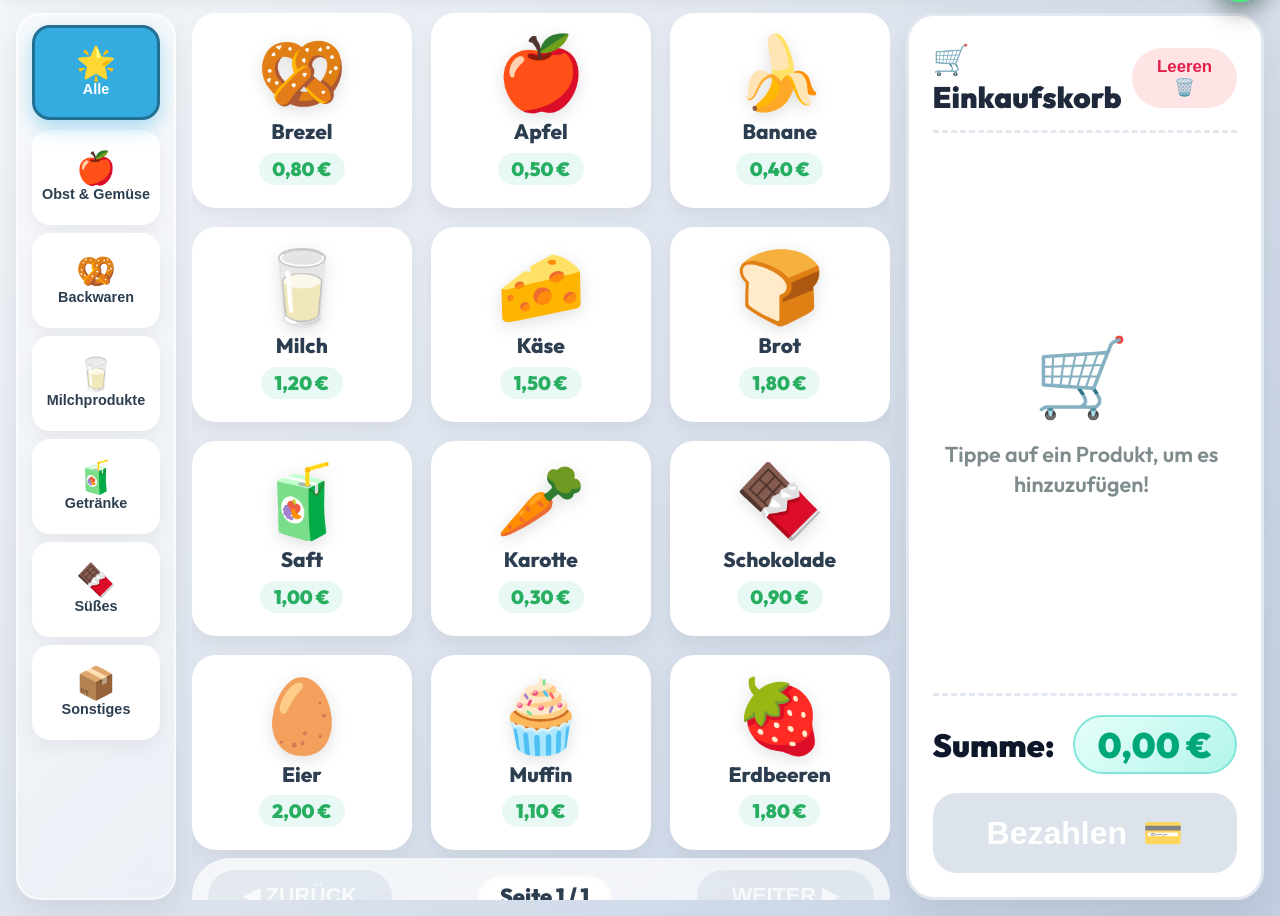
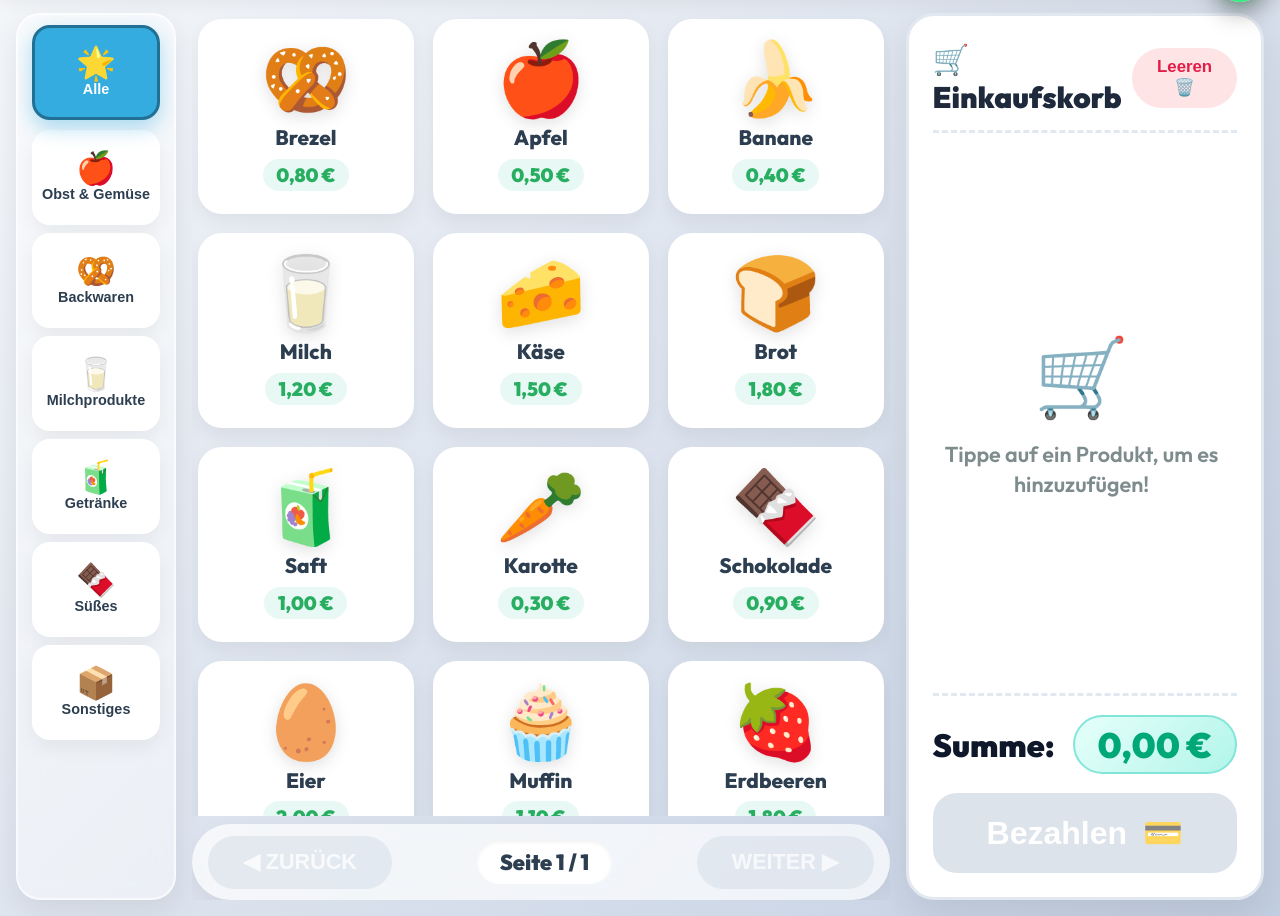
Before and after one commit to Ayakashi97/kids-supermarket, a Flask app: page / in a window 1280 px wide. Shown: the part 60-976 px from the top of the page. Run offline with Flask 3, Linux system fonts and the light colour scheme; some libraries are stand-ins or nearby versions.

Commit message:
fix(cashier): Restore overflow:hidden on product grid for correct kid pagination calculation

```diff
--- a/app/static/css/main.css
+++ b/app/static/css/main.css
@@ -324,9 +324,10 @@ body.cashier-page, body.terminal-page {
     gap: 1.2rem;
     align-content: start;
     flex: 1;
-    overflow: visible;
+    min-height: 0;
+    overflow: hidden !important; /* Essential for kid pagination height calculation! */
     padding: 6px;
-    margin: -6px;
+    box-sizing: border-box;
 }
 
 /* Pagination Bar */
--- a/app/static/sw.js
+++ b/app/static/sw.js
@@ -1,6 +1,6 @@
 // Service Worker for Kinder-Supermarkt PWA
 // Update SW_VERSION whenever static assets change to force cache refresh
-const SW_VERSION = '2.0.5';
+const SW_VERSION = '2.0.6';
 const CACHE_NAME = `kinder-supermarkt-${SW_VERSION}`;
 
 // Static assets to cache on install for faster repeat loads
--- a/app/templates/base.html
+++ b/app/templates/base.html
@@ -13,7 +13,7 @@
     <link rel="shortcut icon" href="{{ url_for('static', filename='images/favicon.ico') }}">
     <link rel="apple-touch-icon" href="{{ url_for('static', filename='images/icon-192.png') }}">
     <title>{% block title %}Kinder-Supermarkt{% endblock %}</title>
-    <link rel="stylesheet" href="{{ url_for('static', filename='css/main.css') }}?v=2.0.5">
+    <link rel="stylesheet" href="{{ url_for('static', filename='css/main.css') }}?v=2.0.6">
     <script src="https://cdn.socket.io/4.7.4/socket.io.min.js"></script>
     <script>
     if ('serviceWorker' in navigator) {
--- a/app/templates/cashier.html
+++ b/app/templates/cashier.html
@@ -235,5 +235,5 @@
 {% endblock %}
 
 {% block scripts %}
-<script src="{{ url_for('static', filename='js/cashier.js') }}?v=2.0.5"></script>
+<script src="{{ url_for('static', filename='js/cashier.js') }}?v=2.0.6"></script>
 {% endblock %}
```
